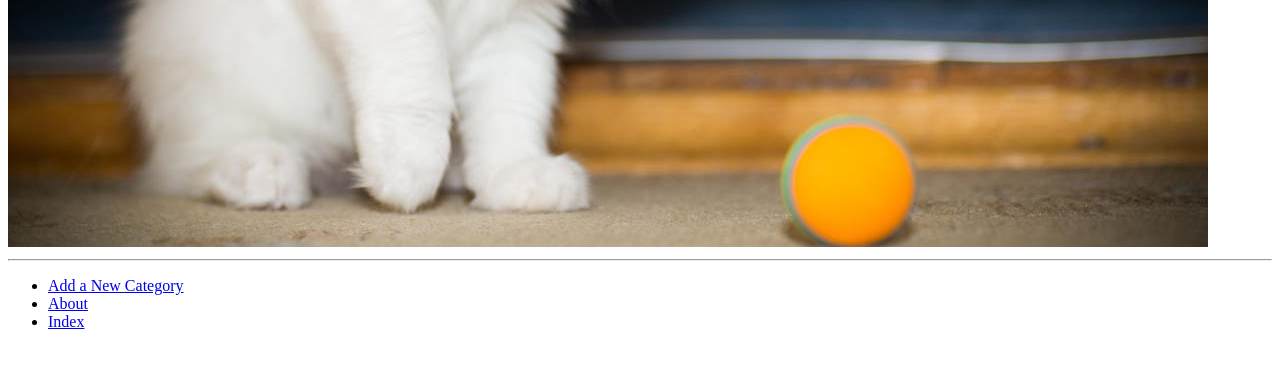
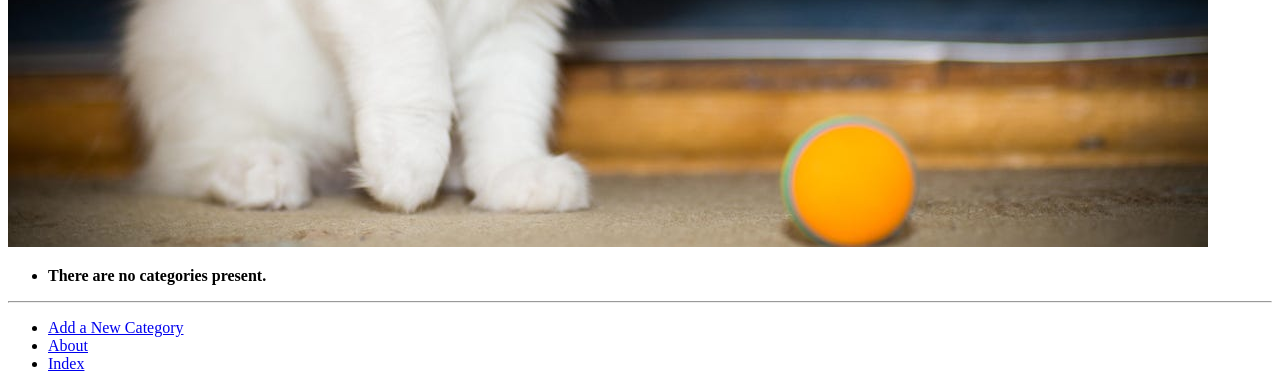
Before and after one commit to QiWang75/tango_with_django_project, a Django app: page /rango/about/ in a window 1280 px wide. Shown: the part 1073-1462 px from the top of the page. Before the commit the page ends 1402 px from the top, so only its background shows below. Run offline with Django 3.2, Linux system fonts and the light colour scheme; data that the repository does not hold is empty.

Commit message:
updated all about Chapter 8

```diff
--- /dev/null
+++ b/rango/templatetags/rango_template_tags.py
@@ -0,0 +1,9 @@
+from django import template
+from django.template.defaultfilters import register
+from rango.models import Category
+
+register = template.Library()
+
+@register.inclusion_tag('rango/categories.html')
+def get_category_list(current_category=None):
+    return {'categories': Category.objects.all(), 'current_category': current_category} # a list of categories with key/value pairs
--- a/templates/rango/base.html
+++ b/templates/rango/base.html
@@ -1,5 +1,6 @@
 <!DOCTYPE html>
 {% load staticfiles %} <!-- reference static files within template -->
+{% load rango_template_tags %}
 
 <html>
     <head>
@@ -15,6 +16,11 @@
         {% block body_block %}
         {% endblock %}
         </div>
+        <div>
+            {% block sidebar_block %}
+                {% get_category_list category %}
+            {% endblock %}
+        </div>
         <hr />
         <div>
             <ul>
--- /dev/null
+++ b/templates/rango/categories.html
@@ -0,0 +1,13 @@
+<ul>
+{% if categories %}
+    {% for c in categories %}
+        {% if c == current_category %}
+        <li><strong><a href="{% url 'rango:show_category' c.slug %}">{{ c.name }}</a></strong></li>
+        {% else %}
+        <li><a href="{% url 'rango:show_category' c.slug %}">{{ c.name }}</a></li>
+        {% endif %}
+    {% endfor %}
+{% else %}
+    <li><strong>There are no categories present.</strong></li>
+{% endif %}
+</ul>
```
Also changed, not shown: rango/templatetags/__init__.py (added).
